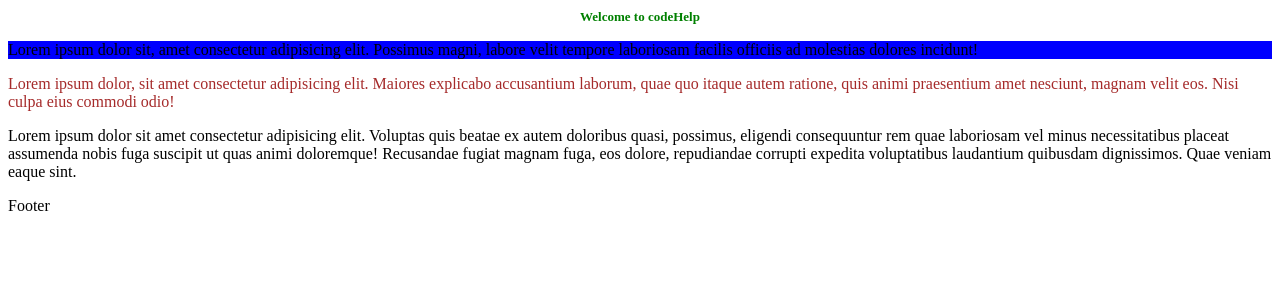
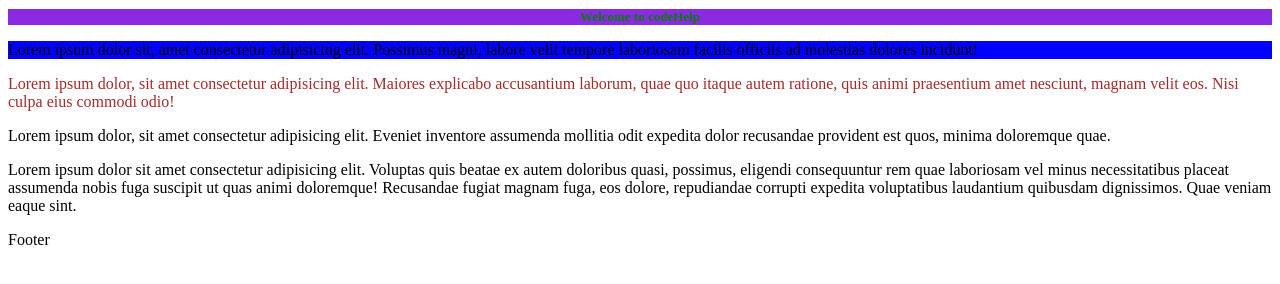
Before and after one commit to roybipro/web-Dev-Learning, a plain HTML site: page Lecture13/index.html in a window 1280 px wide. Drawn offline with Linux system fonts and the light colour scheme.

Commit message:
learn inline css internal css and external css

```diff
--- a/Lecture13/index.html
+++ b/Lecture13/index.html
@@ -17,6 +17,7 @@
     <!-- Inline CSS -->
     <p style="background-color: blue;" >Lorem ipsum dolor sit, amet consectetur adipisicing elit. Possimus magni, labore velit tempore laboriosam facilis officiis ad molestias dolores incidunt!</p>
     <p style="color: brown;">Lorem ipsum dolor, sit amet consectetur adipisicing elit. Maiores explicabo accusantium laborum, quae quo itaque autem ratione, quis animi praesentium amet nesciunt, magnam velit eos. Nisi culpa eius commodi odio!</p>
+    <p>Lorem ipsum dolor, sit amet consectetur adipisicing elit. Eveniet inventore assumenda mollitia odit expedita dolor recusandae provident est quos, minima doloremque quae.</p>
     <p>Lorem ipsum dolor sit amet consectetur adipisicing elit. Voluptas quis beatae ex autem doloribus quasi, possimus, eligendi consequuntur rem quae laboriosam vel minus necessitatibus placeat assumenda nobis fuga suscipit ut quas animi doloremque! Recusandae fugiat magnam fuga, eos dolore, repudiandae corrupti expedita voluptatibus laudantium quibusdam dignissimos. Quae veniam eaque sint.</p>
     <footer>Footer</footer>
 
--- a/Lecture13/roy.css
+++ b/Lecture13/roy.css
@@ -1,4 +1,5 @@
 h1{
     font-size: small;
     text-align: center;
+    background-color: blueviolet;
 }
```
